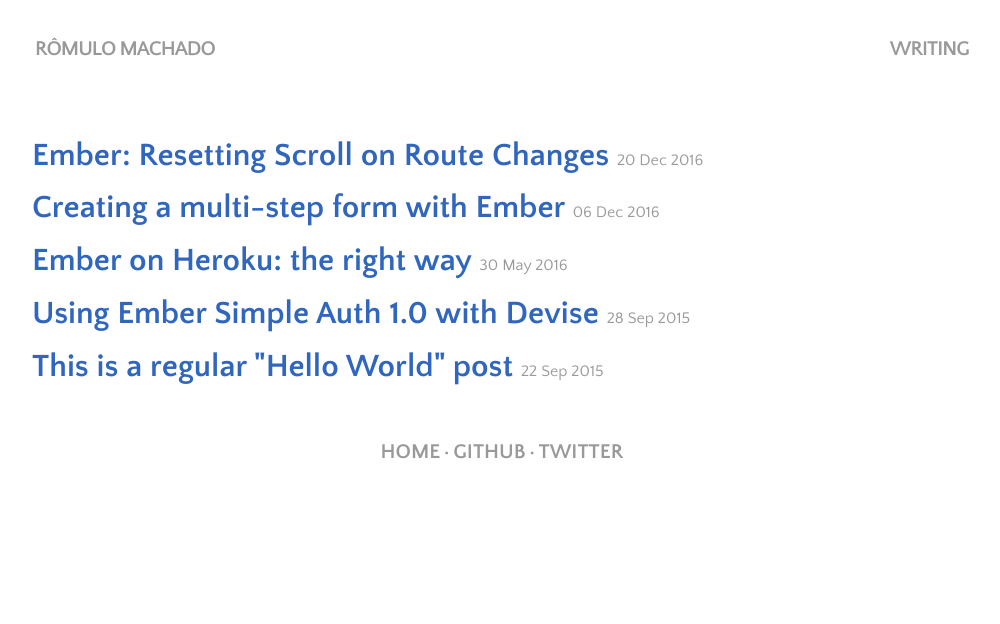
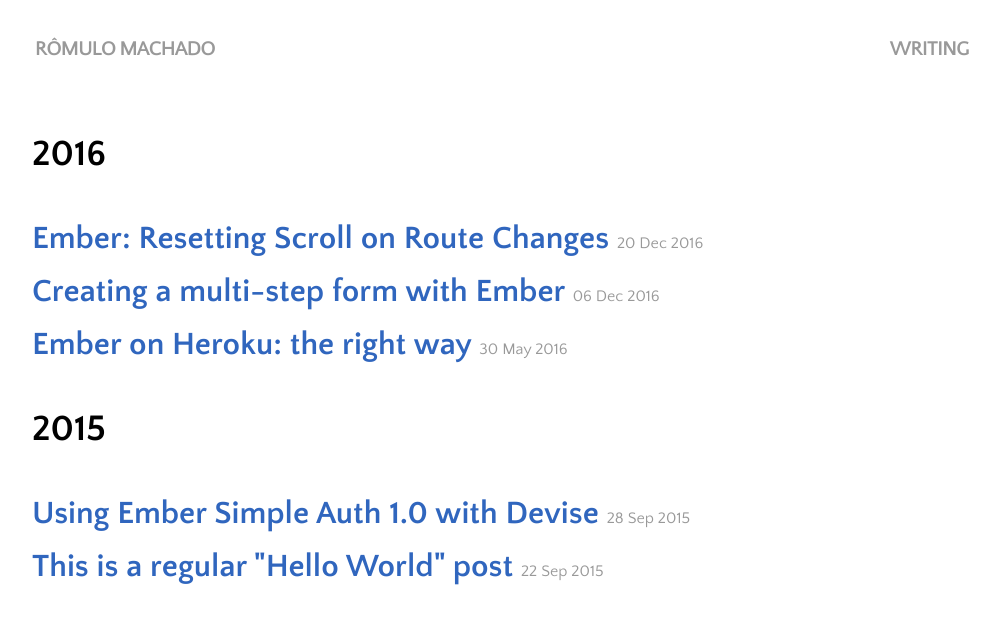
Before and after one commit to romulomachado/romulomachado.github.io, a Jekyll site: the page built from writing.html, in a window 1280 px wide. Shown: the top 624 px of the page, without its empty margins (138-1138 px from the left). Built offline with Jekyll 4.4.1, drawn with Linux system fonts in a browser that asks for light colours; some web fonts are replaced.

Commit message:
Update blog index

```diff
--- a/stylesheets/styles.sass
+++ b/stylesheets/styles.sass
@@ -109,7 +109,13 @@
   margin: 0
 
 .blogposts
-  padding: 2rem 0
+  padding: 0
+  padding-bottom: 2rem
+
+.blogposts__list
+  list-style: none
+  padding: 0
+  margin: 0
 
 .blog-post
   padding: 0.5rem 0
@@ -123,8 +129,9 @@
     color: #3066BE
 
     &:hover
-      background-color: #3066BE
-      color: #fff
+      text-decoration: underline
+      color: #3066BE
+      // color: #fff
 
   &__date
     color: #999
--- a/writing.html
+++ b/writing.html
@@ -7,19 +7,23 @@
 
 <section class='blogposts'>
   {% for post in site.posts %}
-    <div class="blog-post">
+    {% capture currentyear %}{{ post.date | date: "%Y" }}{% endcapture %}
+
+    {% if currentyear != year %}
+      {% unless forloop.first %}
+      </ul>
+      {% endunless %}
+      <h3>{{ currentyear }}</h3>
+      <ul class='blogposts__list'>
+      {% capture year %}{{ currentyear }}{% endcapture %}
+    {% endif %}
+    <li class="blog-post">
       <h4 class="blog-post__title">
         <a class="blog-post__link" href="{{ post.url }}">
           {{ post.title }}
         </a>
       </h4>
       <time datetime="{{post.date}}" class="blog-post__date">{{ post.date | date_to_string }}</time>
-    </div>
+    </li>
   {% endfor %}
 </section>
-
-<ul class='links links--centered'>
-  <li><a class='link' href='/'>home</a></li> •
-  <li><a class='link' href='http://github.com/romulomachado' target='_blank'>github</a></li> •
-  <li><a class='link' href='http://twitter.com/romulomachado_' target='_blank'>twitter</a></li>
-</ul>
```
